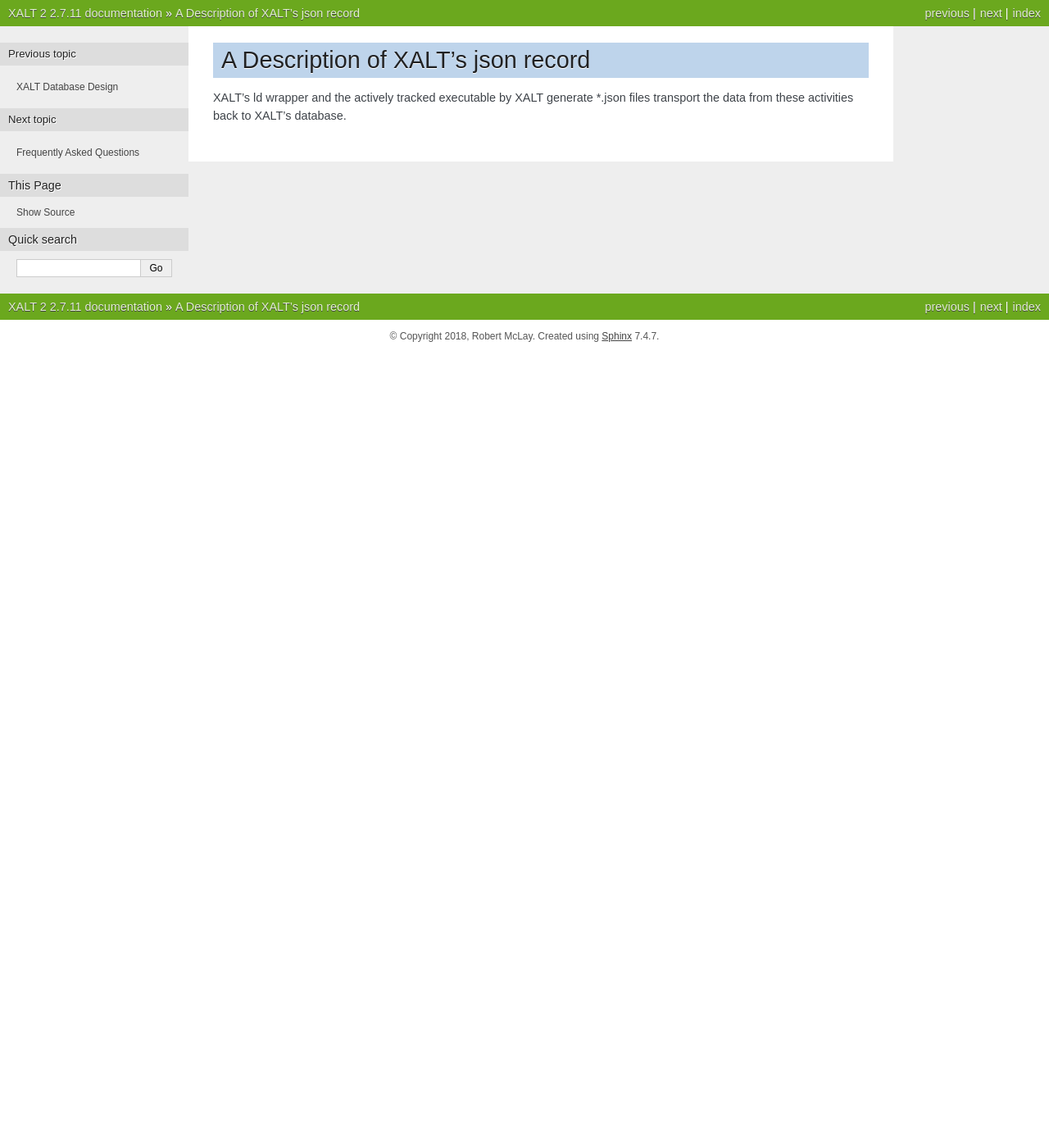
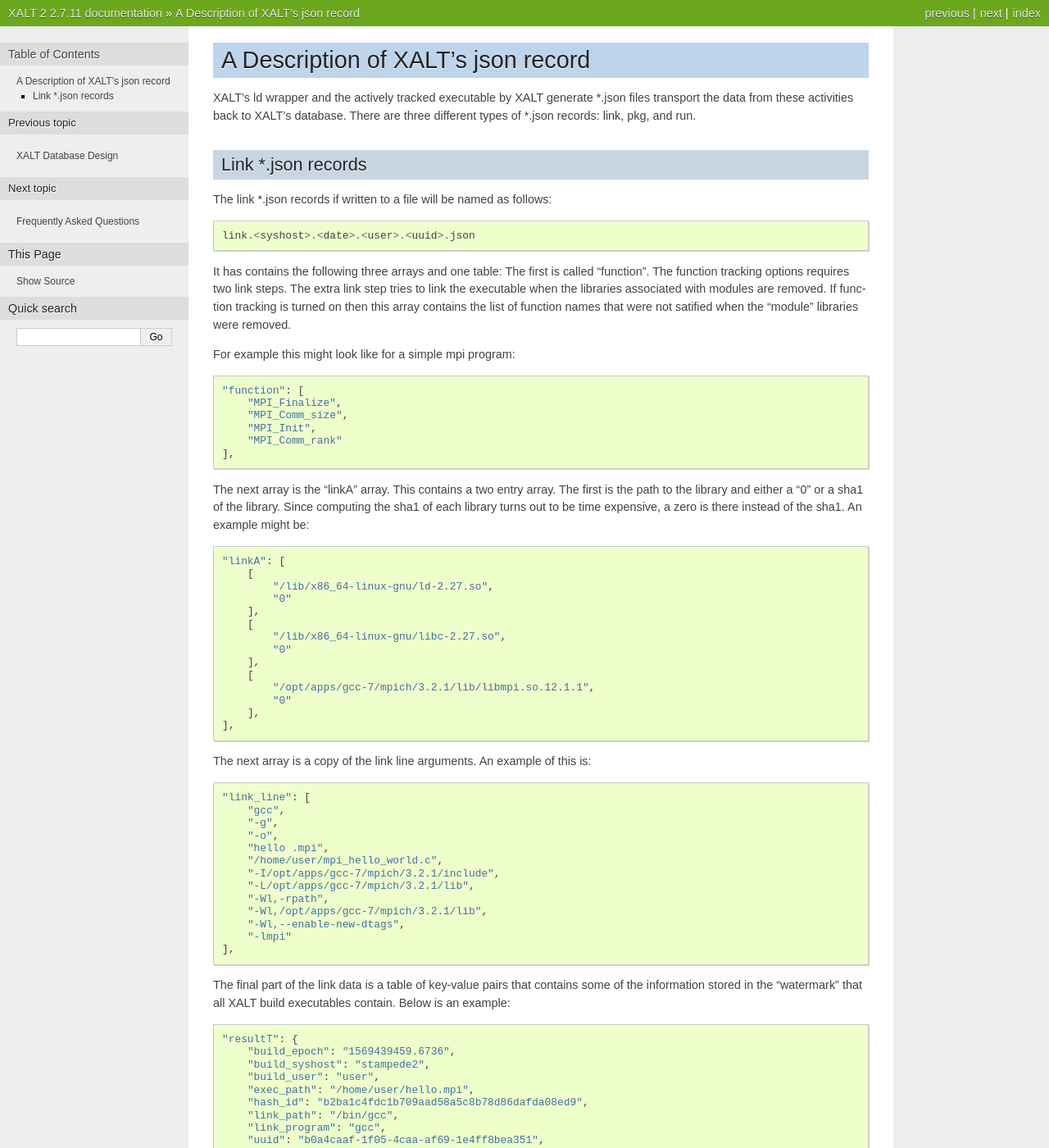
Before and after one commit to xalt/xalt, a Sphinx documentation site: the page built from docs/source/120_xalt_json.rst, in a window 1280 px wide and 1400 px high. Shown: the whole window at 82% size. Built offline with Sphinx 7.4.7, drawn with Linux system fonts in a browser that asks for light colours; some of the changed text lies outside the part shown.

Commit message:
link json info

```diff
--- a/docs/source/120_xalt_json.rst
+++ b/docs/source/120_xalt_json.rst
@@ -3,4 +3,85 @@
 
 XALT's ld wrapper and the actively tracked executable by XALT generate
 \*.json files transport the data from these activities back to XALT's
-database.
+database. There are three different types of \*.json records: link, pkg,
+and run.
+
+Link \*.json records
+^^^^^^^^^^^^^^^^^^^^
+
+The link \*.json records if written to a file will be named as
+follows::
+
+    link.<syshost>.<date>.<user>.<uuid>.json
+
+It has contains the following three arrays and one table: The first is
+called "function". The function tracking options requires two link
+steps.  The extra link step tries to link the executable when the
+libraries associated with modules are removed.  If function tracking
+is turned on then this array contains the list of function names that
+were not satified when the "module" libraries were removed.
+
+For example this might look like for a simple mpi program::
+
+    "function": [
+        "MPI_Finalize",
+        "MPI_Comm_size",
+        "MPI_Init",
+        "MPI_Comm_rank"
+    ],
+
+The next array is the "linkA" array.  This contains a two entry
+array. The first is the path to the library and either a "0" or a sha1
+of the library.  Since computing the sha1 of each library turns out to
+be time expensive, a zero is there instead of the sha1.  An example
+might be::
+
+    "linkA": [
+        [
+            "/lib/x86_64-linux-gnu/ld-2.27.so",
+            "0"
+        ],
+        [
+            "/lib/x86_64-linux-gnu/libc-2.27.so",
+            "0"
+        ],
+        [
+            "/opt/apps/gcc-7/mpich/3.2.1/lib/libmpi.so.12.1.1",
+            "0"
+        ],
+    ],
+
+The next array is a copy of the link line arguments.  An example of
+this is::
+
+    "link_line": [
+        "gcc",
+        "-g",
+        "-o",
+        "hello .mpi",
+        "/home/user/mpi_hello_world.c",
+        "-I/opt/apps/gcc-7/mpich/3.2.1/include",
+        "-L/opt/apps/gcc-7/mpich/3.2.1/lib",
+        "-Wl,-rpath",
+        "-Wl,/opt/apps/gcc-7/mpich/3.2.1/lib",
+        "-Wl,--enable-new-dtags",
+        "-lmpi"
+    ],
+
+The final part of the link data is a table of key-value pairs that
+contains some of the information stored in the "watermark" that all
+XALT build executables contain.  Below is an example::
+
+    "resultT": {
+        "build_epoch": "1569439459.6736",
+        "build_syshost": "stampede2",
+        "build_user": "user",
+        "exec_path": "/home/user/hello.mpi",
+        "hash_id": "b2ba1c4fdc1b709aad58a5c8b78d86dafda08ed9",
+        "link_path": "/bin/gcc",
+        "link_program": "gcc",
+        "uuid": "b0a4caaf-1f05-4caa-af69-1e4ff8bea351",
+        "wd": "/home/user/"
+    }
+The exec_path field contains the path to the built executable and wd
+contains the current directory where "ld" was invoked.
```
